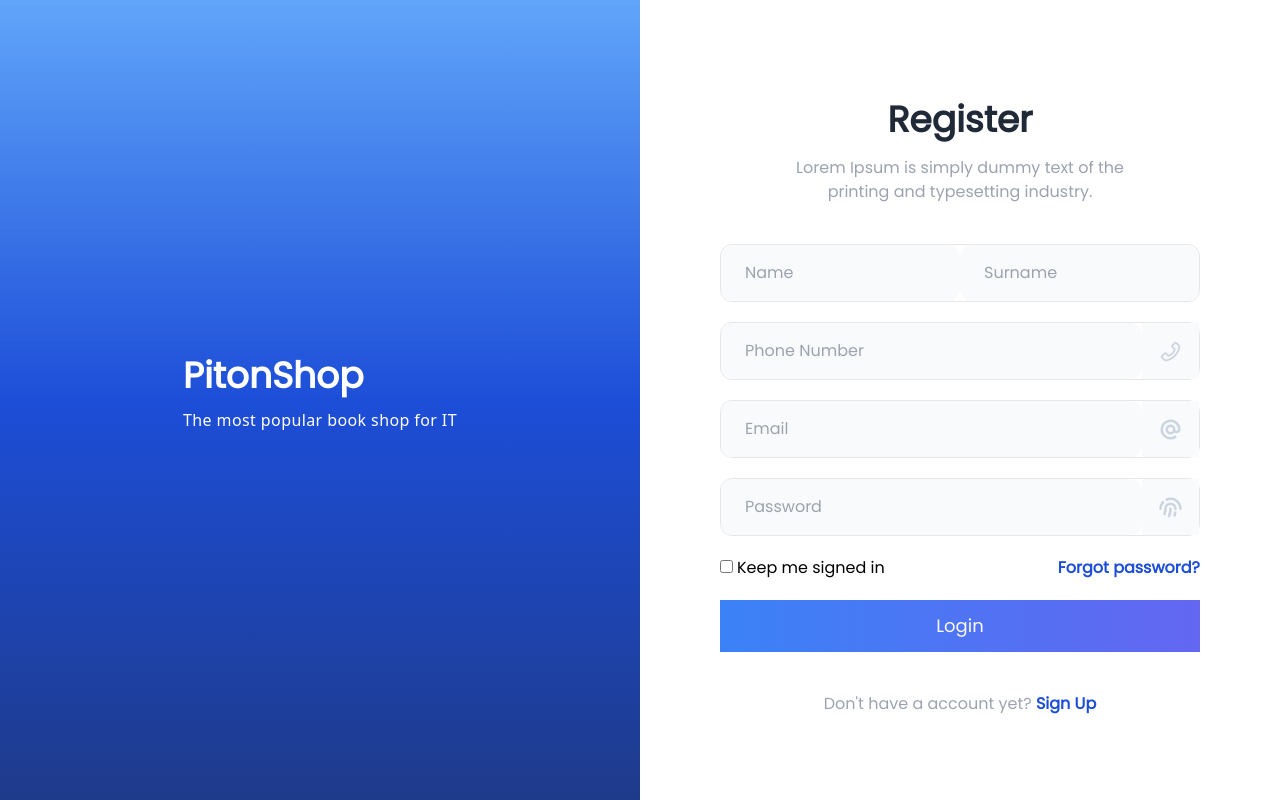
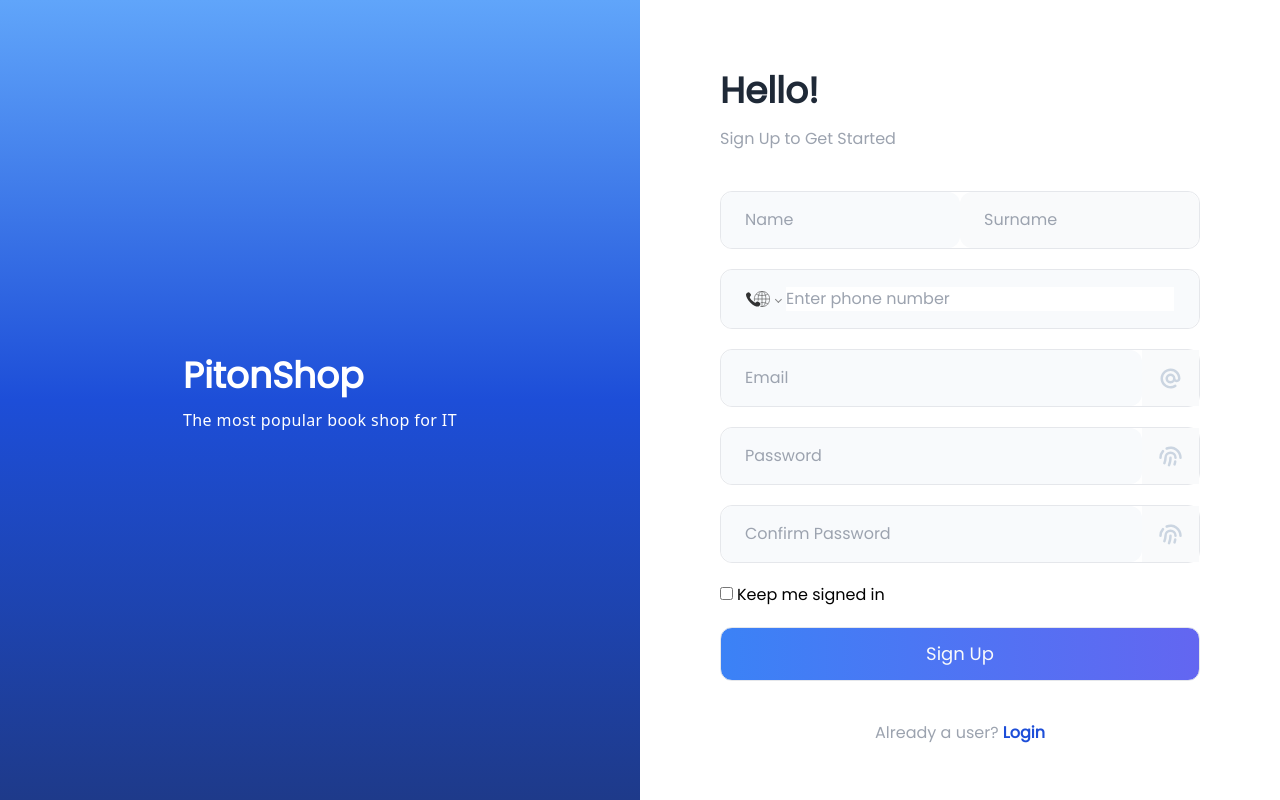
Before and after one commit to hcakmak314159/nextjs-project, a Next.js app: page /register in a window 1280 px wide. Built offline with nearby package versions, Linux system fonts and the light colour scheme.

Commit message:
202212241953 Auth Process

```diff
--- a/package.json
+++ b/package.json
@@ -16,9 +16,11 @@
     "eslint": "8.30.0",
     "eslint-config-next": "13.1.0",
     "next": "13.1.0",
+    "next-auth": "^4.18.7",
     "react": "18.2.0",
     "react-dom": "18.2.0",
     "react-icons": "^4.7.1",
+    "react-phone-number-input": "^3.2.13",
     "typescript": "4.9.4"
   },
   "devDependencies": {
--- a/pages/index.tsx
+++ b/pages/index.tsx
@@ -2,122 +2,52 @@
 import Image from 'next/image'
 import { Inter } from '@next/font/google'
 import styles from '../styles/Home.module.css'
+import Link from 'next/link'
+import { useState } from 'react'
 
 const inter = Inter({ subsets: ['latin'] })
 
 export default function Home() {
+  const[session,setSession] = useState(false);
+
   return (
-    <>
+    <div className={styles.container}>
       <Head>
-        <title>Create Next App</title>
-        <meta name="description" content="Generated by create next app" />
-        <meta name="viewport" content="width=device-width, initial-scale=1" />
-        <link rel="icon" href="/favicon.ico" />
+        <title>Home Page</title>
       </Head>
-      <main className={styles.main}>
-        <div className={styles.description}>
-          <p>
-            Get started by editing&nbsp;
-            <code className={styles.code}>pages/index.tsx</code>
-          </p>
-          <div>
-            <a
-              href="https://vercel.com?utm_source=create-next-app&utm_medium=default-template&utm_campaign=create-next-app"
-              target="_blank"
-              rel="noopener noreferrer"
-            >
-              By{' '}
-              <Image
-                src="/vercel.svg"
-                alt="Vercel Logo"
-                className={styles.vercelLogo}
-                width={100}
-                height={24}
-                priority
-              />
-            </a>
-          </div>
+      {session ? User():Guest()}
+
+    </div>
+  )
+}
+
+// Create a component for Non-token user (Guest)
+
+function Guest(){
+  return(
+    <main className='container mx-auto text-center py-20'>
+        <h3 className='text-4xl font-bold'>Guest Homepage</h3>
+        <div className='flex justify-center'>
+          <Link href={'/login'}><span className='mt-5px-10 py-1 rounded-sm bg-indigo-500 text-gray-400'>Sign In</span></Link>
+        </div>
+      </main>
+  )
+}
+
+// Create a component for Tokenize (Authorize) User
+
+function User(){
+  return(
+    <main className='container mx-auto text-center py-20'>
+        <h3 className='text-4xl font-bold'>Homepage</h3>
+        <div className='flex justify-center'>
+          <button className='mt-5 px-10 py-1 rounded-sm bg-indigo-500 bg-gray-500'>Sign Out</button>
+
         </div>
 
-        <div className={styles.center}>
-          <Image
-            className={styles.logo}
-            src="/next.svg"
-            alt="Next.js Logo"
-            width={180}
-            height={37}
-            priority
-          />
-          <div className={styles.thirteen}>
-            <Image
-              src="/thirteen.svg"
-              alt="13"
-              width={40}
-              height={31}
-              priority
-            />
-          </div>
-        </div>
-
-        <div className={styles.grid}>
-          <a
-            href="https://nextjs.org/docs?utm_source=create-next-app&utm_medium=default-template&utm_campaign=create-next-app"
-            className={styles.card}
-            target="_blank"
-            rel="noopener noreferrer"
-          >
-            <h2 className={inter.className}>
-              Docs <span>-&gt;</span>
-            </h2>
-            <p className={inter.className}>
-              Find in-depth information about Next.js features and&nbsp;API.
-            </p>
-          </a>
-
-          <a
-            href="https://nextjs.org/learn?utm_source=create-next-app&utm_medium=default-template&utm_campaign=create-next-app"
-            className={styles.card}
-            target="_blank"
-            rel="noopener noreferrer"
-          >
-            <h2 className={inter.className}>
-              Learn <span>-&gt;</span>
-            </h2>
-            <p className={inter.className}>
-              Learn about Next.js in an interactive course with&nbsp;quizzes!
-            </p>
-          </a>
-
-          <a
-            href="https://vercel.com/templates?framework=next.js&utm_source=create-next-app&utm_medium=default-template&utm_campaign=create-next-app"
-            className={styles.card}
-            target="_blank"
-            rel="noopener noreferrer"
-          >
-            <h2 className={inter.className}>
-              Templates <span>-&gt;</span>
-            </h2>
-            <p className={inter.className}>
-              Discover and deploy boilerplate example Next.js&nbsp;projects.
-            </p>
-          </a>
-
-          <a
-            href="https://vercel.com/new?utm_source=create-next-app&utm_medium=default-template&utm_campaign=create-next-app"
-            className={styles.card}
-            target="_blank"
-            rel="noopener noreferrer"
-          >
-            <h2 className={inter.className}>
-              Deploy <span>-&gt;</span>
-            </h2>
-            <p className={inter.className}>
-              Instantly deploy your Next.js site to a shareable URL
-              with&nbsp;Vercel.
-            </p>
-          </a>
+        <div className='flex justify-center'>
+          <Link href={'/profile'}><span className='mt-5px-10 py-1 rounded-sm bg-indigo-500 text-gray-400'>Sign In</span></Link>
         </div>
       </main>
-    </>
   )
 }
--- a/pages/login.tsx
+++ b/pages/login.tsx
@@ -4,7 +4,10 @@
 import Link from 'next/link'
 import styles from '../styles/Form.module.css'
 import {HiAtSymbol,HiFingerPrint} from 'react-icons/hi';
+import {FcGoogle} from 'react-icons/fc';
 import {useState} from 'react';
+import {AiFillGithub} from 'react-icons/ai'
+import {BsFacebook} from 'react-icons/bs'
 
 
 function login() {
@@ -18,8 +21,8 @@
         </Head>
         <section className='w-3/4 mx-auto flex flex-col gap-10'>
           <div className='title'>
-            <h1 className='text-gray-800 text-4xl font-bold py-4'>Explore</h1>
-            <p className='w-3/4 mx-auto text-gray-400'>Lorem Ipsum is simply dummy text of the printing and typesetting industry.</p>
+            <h1 className='text-gray-800 text-4xl font-bold py-4'>Hello Again!</h1>
+            <p className='w-3/4 mx-auto text-gray-400'>Welcome to the PitonShop application where you can view the most popular books on IT</p>
           </div>
           {/*form*/}
           <form className='flex flex-col gap-5'>
@@ -67,6 +70,20 @@
               </button>
             </div>
 
+            {/* Google Auth */}
+            {/* Facebook Auth */}
+            {/* Github Auth */}
+            <div className='flex items-center my-4 before:flex-1 before:border-t before:border-gray-300 before:mt-0.5 after:flex-1 after:border-t after:border-gray-300 after:mt-0.5'>
+              <span className='text-center font-light mx-4 mb-0 text-gray-400'>Or</span>
+            </div>
+            <div className='flex justify-center gap-4'>
+              <button><FcGoogle size={30}/></button>
+              <button><AiFillGithub size={30}/></button>
+              <button><BsFacebook color={'#3b5998'} size={25}/></button>
+            </div>
+
+
+
           </form>
 
           {/* bottom */}
--- a/pages/register.tsx
+++ b/pages/register.tsx
@@ -7,10 +7,14 @@
 import {AiOutlinePhone} from 'react-icons/ai'
 import {RxAvatar} from 'react-icons/rx';
 import {useState} from 'react';
+import PhoneInput from 'react-phone-number-input'
+import 'react-phone-number-input/style.css'
 
 function register() {
   //The state that makes the password appear in the desired state
-  const [show,setShow] =  useState(false);
+  const [show,setShow] =  useState({password:false,cpassword:false});
+  //State holding value for phone number format
+  const [value, setValue] = useState()
 
   return (
     <Layout>
@@ -19,11 +23,11 @@
         </Head>
         <section className='w-3/4 mx-auto flex flex-col gap-10'>
           <div className='title'>
-            <h1 className='text-gray-800 text-4xl font-bold py-4'>Register</h1>
-            <p className='w-3/4 mx-auto text-gray-400'>Lorem Ipsum is simply dummy text of the printing and typesetting industry.</p>
+            <h1 className='text-gray-800 text-4xl font-bold py-4 text-left'>Hello!</h1>
+            <p className=' mx-auto text-gray-400 text-left'>Sign Up to Get Started</p>
           </div>
           {/*form*/}
-          <form className='flex flex-col gap-5'>
+          <form className='flex flex-col gap-5 '>
           <div className={styles.input_group}>
               <input type='text'
               name='Name'
@@ -39,14 +43,12 @@
 
             </div>
             <div className={styles.input_group}>
-              <input type='phone'
-              name='Phone'
-              placeholder='Phone Number'
-              className={styles.input_text}
-              />
-              <span className='icon flex items-center px-4'>
-                <AiOutlinePhone size={25}/>
-              </span>
+              <PhoneInput
+                className={styles.PhoneInputInput}
+                placeholder='Enter phone number'
+                value={value}
+                onChange={()=>setValue(value)}/>
+
             </div>
             <div className={styles.input_group}>
               <input type='email'
@@ -61,13 +63,26 @@
             <div className={styles.input_group}>
               <input
 
-              type={`${show?"text":"password"}`}
+              type={`${show.password?"text":"password"}`}
               name='password'
               placeholder='Password'
               className={styles.input_text}
 
               />
-              <span className='icon flex items-center px-4' onClick={()=> setShow(!show)}>
+              <span className='icon flex items-center px-4' onClick={()=> setShow({...show,password:!show.password})}>
+                <HiFingerPrint size={25}/>
+              </span>
+            </div>
+            <div className={styles.input_group}>
+              <input
+
+              type={`${show.cpassword?"text":"password"}`}
+              name='cpassword'
+              placeholder='Confirm Password'
+              className={styles.input_text}
+
+              />
+              <span className='icon flex items-center px-4' onClick={()=> setShow({...show,cpassword:!show.cpassword})}>
                 <HiFingerPrint size={25}/>
               </span>
             </div>
@@ -75,12 +90,7 @@
               <div>
                 <input  type='checkbox'></input><span className='px-1'>Keep me signed in</span>
               </div>
-              <div>
-                <Link href={'/forgot'}>
-                  <span className='text-blue-700 font-semibold '>Forgot password?</span>
-                </Link>
 
-            </div>
 
             </div>
 
@@ -88,7 +98,7 @@
             {/*Login buttons*/}
             <div className={styles.button}>
               <button type='submit'>
-                Login
+                Sign Up
               </button>
             </div>
 
@@ -96,7 +106,7 @@
 
           {/* bottom */}
           <p className='text-center text-gray-400'>
-            Don't have a account yet? <Link href={'/register'}><span className='text-blue-700 font-semibold '>Sign Up</span></Link>
+            Already a user?  <Link href={'/login'}><span className='text-blue-700 font-semibold '>Login</span></Link>
           </p>
 
         </section>
--- a/styles/Form.module.css
+++ b/styles/Form.module.css
@@ -9,7 +9,7 @@
 }
 
 .button{
-    @apply w-full bg-gradient-to-r from-blue-500 to-indigo-500;
+    @apply w-full border rounded-xl bg-gradient-to-r from-blue-500 to-indigo-500;
     @apply py-3 text-gray-50 text-lg;
 }
 
@@ -25,3 +25,14 @@
         color:818CF8;
         cursor:pointer;
     }
+
+.PhoneInputInput {
+	@apply w-full py-4 px-6 border rounded-xl bg-slate-50;
+    @apply flex border rounded-xl;
+    position: relative;
+    border-color: transparent;
+
+}
+.PhoneInputCountryIcon{
+    width: 100px;
+}
--- a/styles/globals.css
+++ b/styles/globals.css
@@ -9,6 +9,7 @@
 
 
 :root {
+
   --max-width: 1100px;
   --border-radius: 12px;
   --font-mono: ui-monospace, Menlo, Monaco, 'Cascadia Mono', 'Segoe UI Mono',
```
Also changed, not shown: 1 other file (tests, documents, lock files or other folders).
